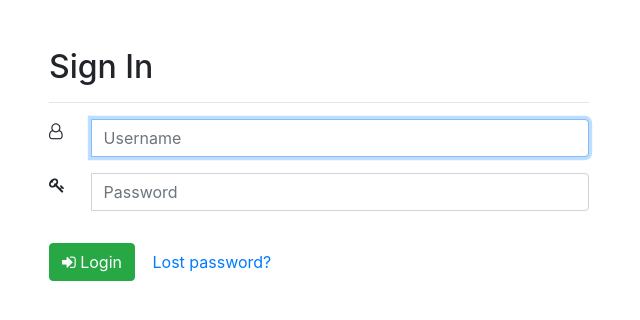
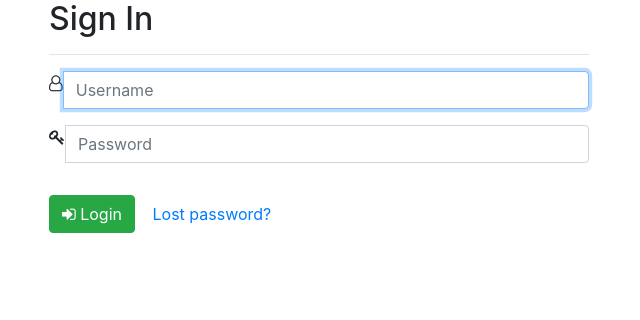
Before and after one commit to upy/billboard, a Django app: template templates/registration/login.html in a window 1280 px wide. Shown: the top 320 px of the page, without its empty margins (321-961 px from the left). Run offline with Django 3.2, Linux system fonts and the light colour scheme; the template is opened without the code that fills it, so the values that code supplies are empty, except form fields; tables that the repository leaves empty hold one stand-in row (values such as "Sample post"); form fields are guessed from the names that the template uses; some libraries are stand-ins or nearby versions.

Commit message:
remove inline styles in the login.html

```diff
--- a/templates/registration/login.html
+++ b/templates/registration/login.html
@@ -2,7 +2,7 @@
 
 {% block title %}{% trans 'Login' %}{% endblock %}
 {% block layout_content %}
-    <div class="container mt-5">
+    <div class="container">
         <form class="form-horizontal" role="form" method="post" action="{% url 'login' %}">
             {% csrf_token %}
             <input type="hidden" name="next" value="{{ next }}"/>
@@ -32,7 +32,7 @@
                     <div class="form-group has-danger">
                         <label class="sr-only" for="username">{{ form.username.label }}</label>
                         <div class="input-group mb-2 mr-sm-2 mb-sm-0">
-                            <div class="input-group-addon" style="width: 2.6rem">
+                            <div class="input-group-addon">
                                 <i class="fa fa-user-o"></i></div>
                             <input type="text" name="{{ form.username.name }}" class="form-control" id="username" placeholder="{{ form.username.label }}" required autofocus>
                         </div>
@@ -54,7 +54,7 @@
                     <div class="form-group">
                         <label class="sr-only" for="password">Password</label>
                         <div class="input-group mb-2 mr-sm-2 mb-sm-0">
-                            <div class="input-group-addon" style="width: 2.6rem">
+                            <div class="input-group-addon">
                                 <i class="fa fa-key"></i></div>
                             <input type="password" name="{{ form.password.name }}" class="form-control" id="password" placeholder="{{ form.password.label }}" required>
                         </div>
@@ -70,7 +70,7 @@
                     </div>
                 </div>
             </div>
-            <div class="row" style="padding-top: 1rem">
+            <div class="row py-3">
                 <div class="col-md-3"></div>
                 <div class="col-md-6">
                     <button type="submit" class="btn btn-success">
```
